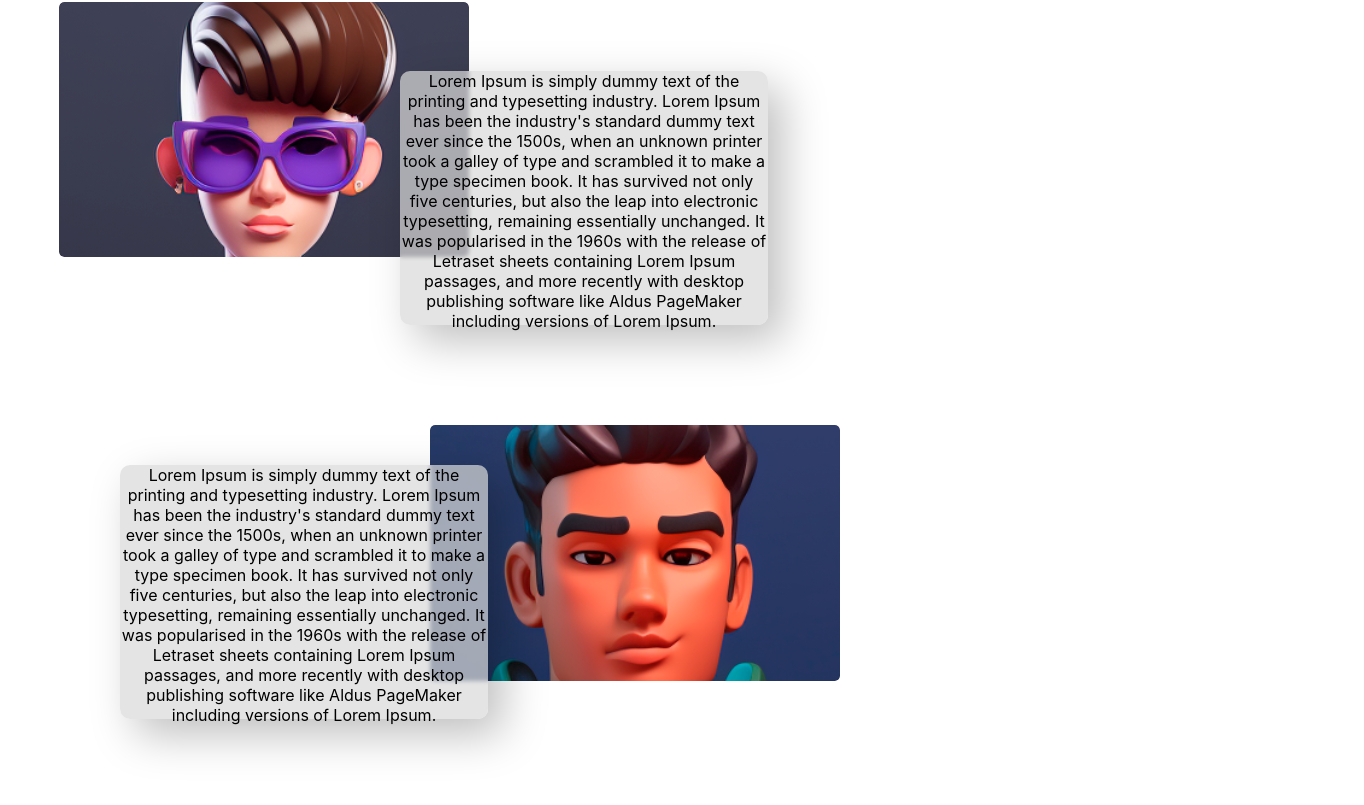
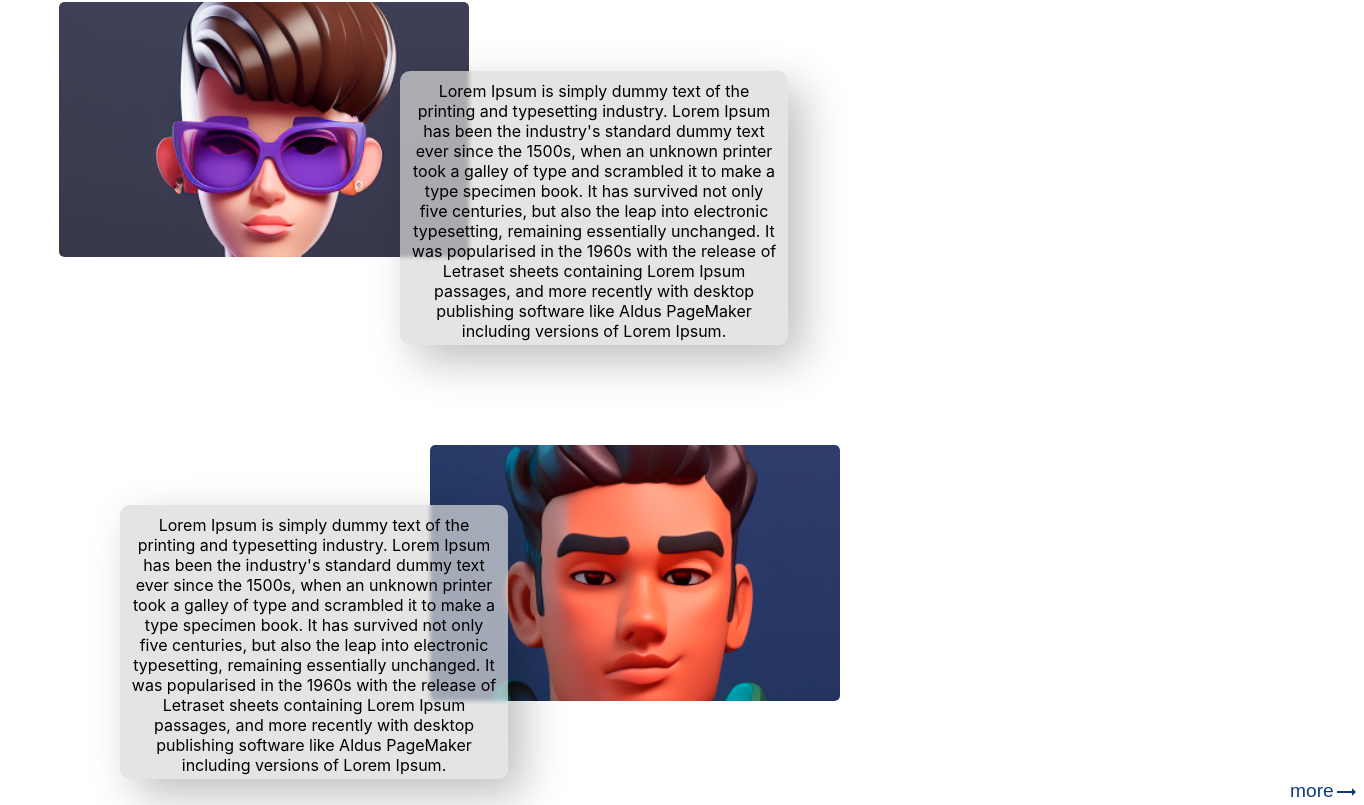
Before and after one commit to pccoeracm/ACM_WEB_3.0, a React (Create React App) app: page /Events in a window 1280 px wide. Shown: the part 287-1092 px from the top of the page, 1364 px wide, since content can reach past the window. Before the commit the page ends 1012 px from the top, so only its background shows below. Built offline with nearby package versions, Linux system fonts and the light colour scheme; the HTML template or start-up script is replaced by a standard one.

Commit message:
made the layout

```diff
--- a/package.json
+++ b/package.json
@@ -3,6 +3,10 @@
   "version": "0.1.0",
   "private": true,
   "dependencies": {
+    "@emotion/react": "^11.11.3",
+    "@emotion/styled": "^11.11.0",
+    "@mui/icons-material": "^5.15.6",
+    "@mui/material": "^5.15.6",
     "@testing-library/jest-dom": "^5.17.0",
     "@testing-library/react": "^13.4.0",
     "@testing-library/user-event": "^13.5.0",
--- a/src/Components/Events/Events.css
+++ b/src/Components/Events/Events.css
@@ -26,6 +26,7 @@ letter-spacing: -3.66px;
     width:368px;
     height: 254px;
     text-align: center;
+    padding: 10px;
     background-color: #D9D9D9;
     margin: -190px 0 0  400px ;
     border-radius: 10px;
@@ -44,10 +45,22 @@ background:  lightgray 50% / cover no-repeat;
     width:368px;
     height: 254px;
     text-align: center;
+    padding: 10px;
     background-color: #D9D9D9;
-    margin: -220px 0 0  120px ;
+    margin: -200px 0 0  120px ;
     border-radius: 10px;
 background: rgba(217, 217, 217,0.71);
 backdrop-filter: blur(2px);
 box-shadow: 15px 16px 43.5px 0px rgba(0, 0, 0, 0.25);
 }
+button{
+display: flex;
+align-content: center;
+justify-content: end;
+border: none;
+background: transparent;
+color: rgba(18, 59, 126, 1);
+margin-left: 1284px;
+font-size: larger   ;
+
+}
--- a/src/Components/Events/Events.js
+++ b/src/Components/Events/Events.js
@@ -2,7 +2,7 @@ import React from 'react'
 import Image from './assets/Image1.svg'
 import Image2 from './assets/image2.svg'
 import './Events.css'
-
+import TrendingFlatIcon from '@mui/icons-material/TrendingFlat';
 const Events = () => {
   return (
     <>
@@ -15,8 +15,8 @@ const Events = () => {
     <img className='image2' src= {Image2} alt='image' />
     <div className='text-box2'>
     Lorem Ipsum is simply dummy text of the printing and typesetting industry. Lorem Ipsum has been the industry's standard dummy text ever since the 1500s, when an unknown printer took a galley of type and scrambled it to make a type specimen book. It has survived not only five centuries, but also the leap into electronic typesetting, remaining essentially unchanged. It was popularised in the 1960s with the release of Letraset sheets containing Lorem Ipsum passages, and more recently with desktop publishing software like Aldus PageMaker including versions of Lorem Ipsum. </div>
-
    </div>
+   <button>more  <TrendingFlatIcon /> </button>
     </>
   )
 }
```
Also changed, not shown: 1 other file (tests, documents, lock files or other folders).
